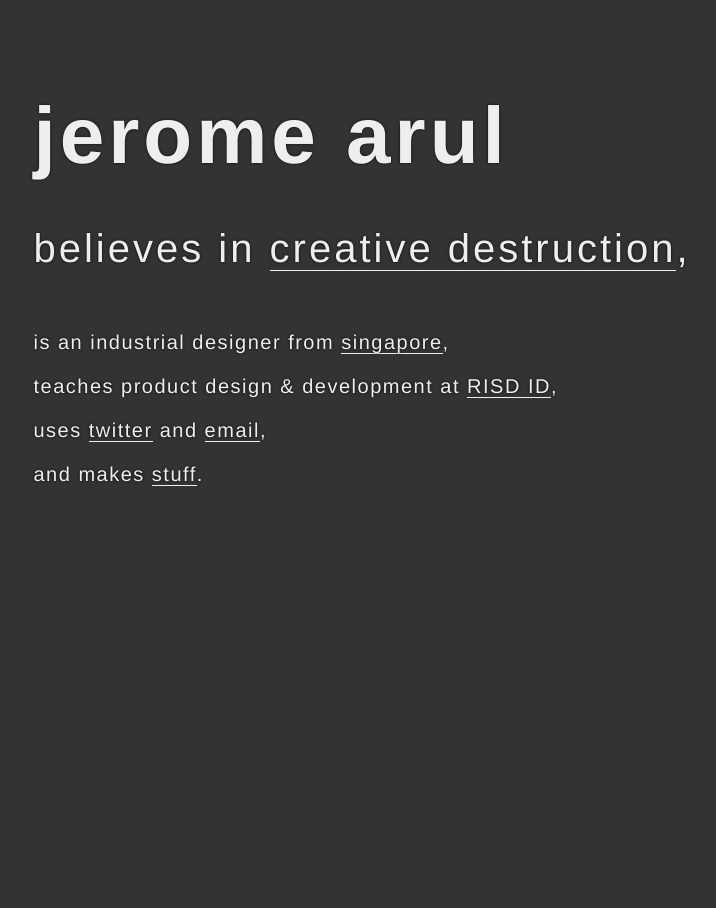
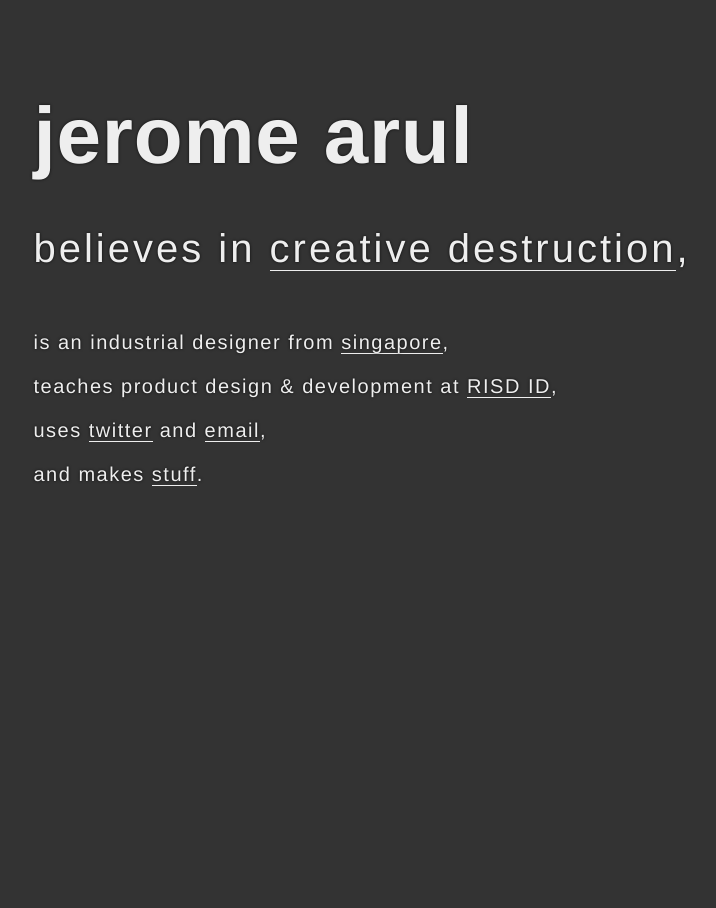
Before and after one commit to jeromearul/jeromearul.github.io, a Jekyll site: the page index.html, which Jekyll copies as it is, in a window 1280 px wide. Shown: the whole page, without its empty margins (63-779 px from the left). Built offline with Jekyll 4.4.1, drawn with Linux system fonts in a browser that asks for light colours.

Commit message:
spacing test 3, removed from BODY

```diff
--- a/css/main.css
+++ b/css/main.css
@@ -8,7 +8,6 @@
 	height: 100%;
 	font-family: "Helvetica Neue", Helvetica, Arial, sans-serif;
 	font-weight: 400;
-	letter-spacing: 0.075em;
 	color: #eee;
 	text-align: left;
 	text-shadow: 0 0 3px rgba(0, 0, 0, .8);
@@ -29,11 +28,12 @@
 	font-size: 4em;
 	line-height: 1em;
 	margin: 0 0 0.6em;
-	letter-spacing: 0.050em;
+	letter-spacing: 0.010em;
 }
 p {
 	margin: 0 0 0 0;
 	line-height: 2.2em;
+	letter-spacing: 0.075em;
 }
 p.secondary {
 	font-size: 2em;
```
